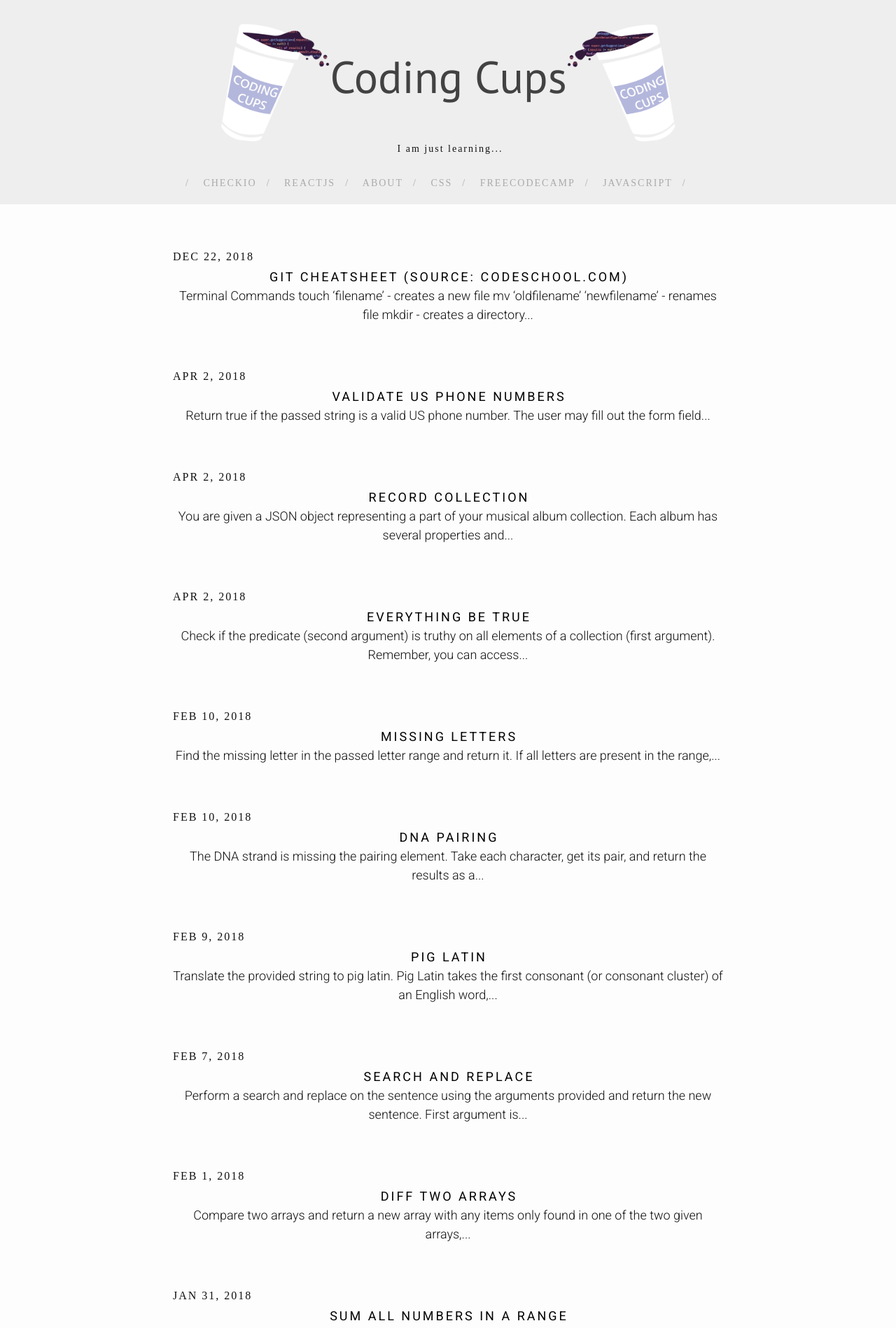
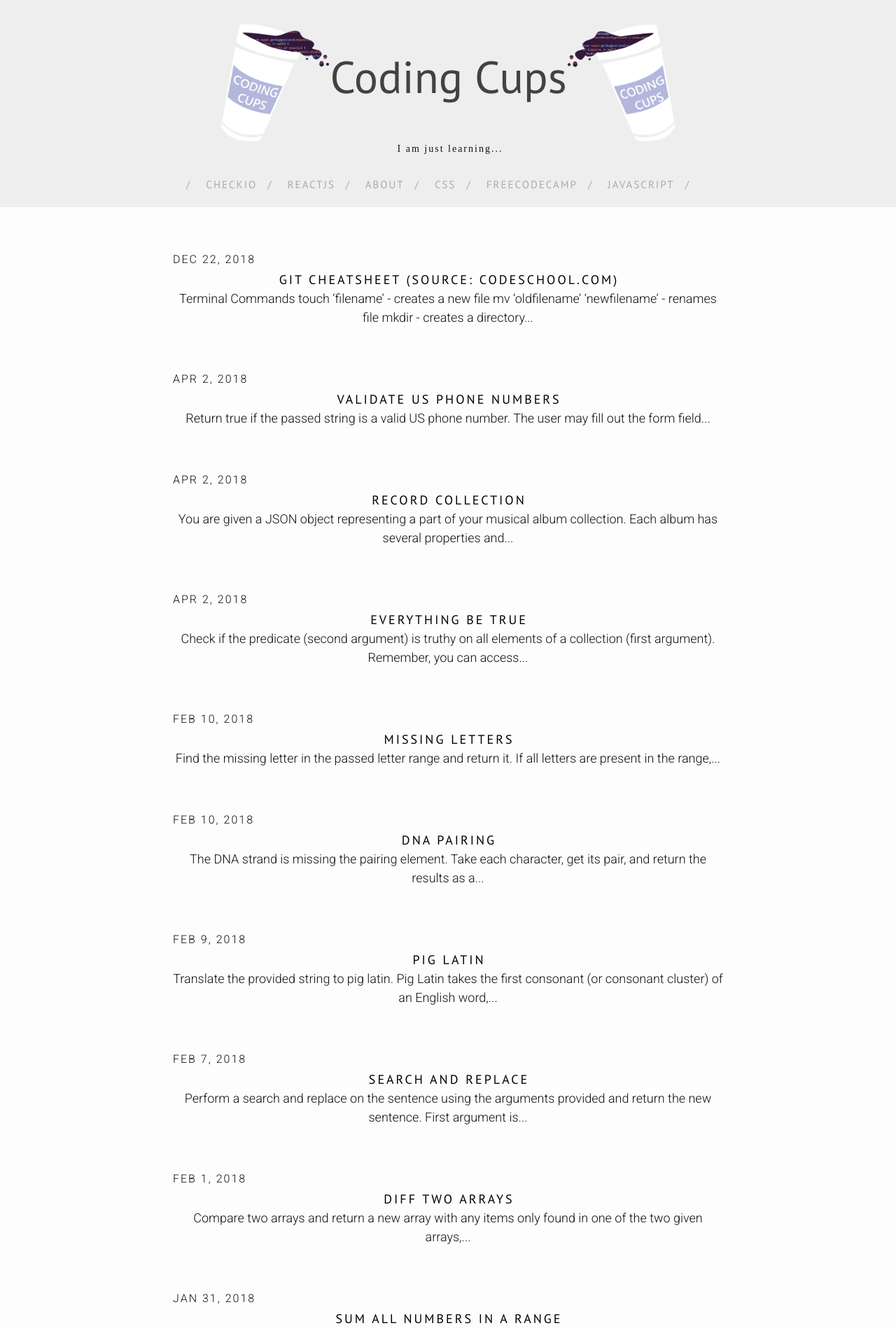
Before and after one commit to dumpofmemory/dumpofmemory.github.io, a Jekyll site: the page built from index.html, in a window 1280 px wide. Shown: the top 1898 px of the page at 70% size. Built offline with Jekyll 4.4.1, drawn with Linux system fonts in a browser that asks for light colours; nearby versions of some CDN libraries.

Commit message:
edit css

```diff
--- a/css/style.scss
+++ b/css/style.scss
@@ -295,7 +295,7 @@ pre {
 }
 
 .post {
-  // font-family: "Source Sans Pro";
+  /* font-family: "Source Sans Pro"; */
   font-family: 'Roboto', sans-serif;
   font-size: 18px;
   font-weight: 300;
@@ -345,13 +345,15 @@ pre {
   text-indent: 2px;
 }
 .postContent {
+  font-family: 'Roboto', sans-serif;
   padding-top: 3.5em;
   text-align: center;
 }
 .postDate {
   float: left;
   text-transform: uppercase;
-  font-family: "Source Sans Pro";
+  /*font-family: "Source Sans Pro";*/
+  font-family: 'Roboto', sans-serif;
   font-size: 16px;
   font-weight: 300;
   letter-spacing: 2px;
@@ -361,7 +363,8 @@ pre {
   float: right;
 }
 .postTitle {
-  font-weight: 400;
+  font: 400 18px/1.5 "PT Sans",Helvetica,Arial,sans-serif;
+  /*font-weight: 400;*/
   text-align: center;
   text-transform: uppercase;
   letter-spacing: 3px;
@@ -409,7 +412,7 @@ pre {
   font-size: 14px;
   letter-spacing: 2px;
   text-indent: 6px;
-  font-family: 'Josefin Sans';
+  font: 400 15px/1.5 "PT Sans",Helvetica,Arial,sans-serif;
   font-weight: 300;
   padding-top: 2em;
 
```
